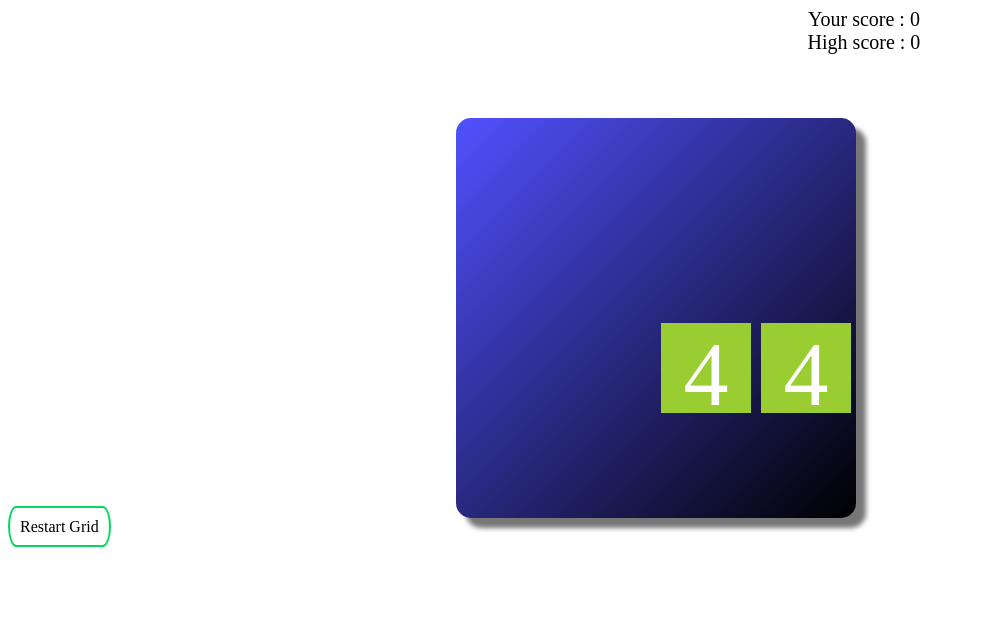
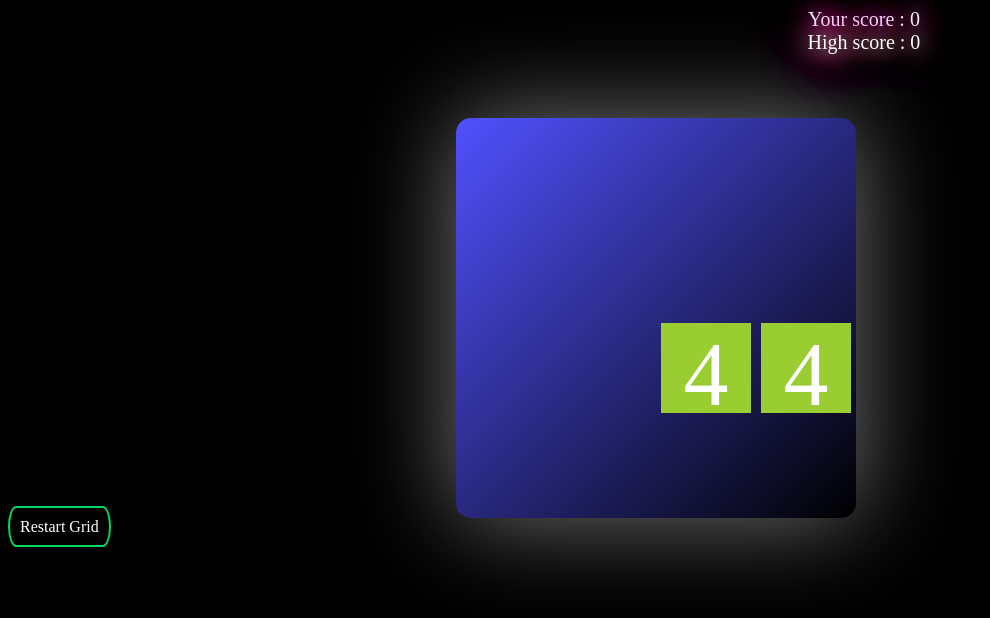
Before and after one commit to cpuspak/2048Game, a plain HTML site: page index.html in a window 1280 px wide. Shown: the whole page, without its empty margins (0-990 px from the left). Drawn offline with Linux system fonts and the light colour scheme.

Commit message:
added glow and black background

```diff
--- a/index.html
+++ b/index.html
@@ -7,8 +7,8 @@
     </head>
     <body>
         <div class="centeredComponent">
-            <div class = "child" id = "currentScore"></div>
-            <div class="child" id = "highestScore"></div>
+            <div class = "child glow" id = "currentScore"></div>
+            <div class="child glow" id = "highestScore"></div>
             <div class = "child" id = "root"></div>
         </div>
         <div id="popup1" class="overlay">
--- a/style.css
+++ b/style.css
@@ -1,9 +1,13 @@
+body {
+  background-color: black;
+}
+
 #root {
     width: 400px;
     height: 400px;
     display: flex;
     flex-wrap: wrap;
-    box-shadow: 10px 10px 5px #777777;
+    box-shadow: 0px 0px 100px #777777;
     background-color: rgb(68, 68, 223); /* For browsers that do not support gradients */
     background-image: linear-gradient(to bottom right, rgb(81, 81, 255), black);
     border-radius: 15px;
@@ -177,8 +181,27 @@
     text-decoration: none;
     cursor: pointer;
     transition: all 0.3s ease-out;
+    color: white;
 
   }
   .restartbutton:hover {
     background: #06D85F;
   }
+
+  .glow {
+    font-size: 80px;
+    color: #fff;
+    text-align: center;
+    -webkit-animation: glow 1s ease-in-out infinite alternate;
+    -moz-animation: glow 1s ease-in-out infinite alternate;
+    animation: glow 1s ease-in-out infinite alternate;
+  }
+
+  @-webkit-keyframes glow {
+    from {
+      text-shadow: 0 0 10px #fff, 0 0 20px #fff, 0 0 30px #e60073, 0 0 40px #e60073, 0 0 50px #e60073, 0 0 60px #e60073, 0 0 70px #e60073;
+    }
+    to {
+      text-shadow: 0 0 20px #fff, 0 0 30px #ff4da6, 0 0 40px #ff4da6, 0 0 50px #ff4da6, 0 0 60px #ff4da6, 0 0 70px #ff4da6, 0 0 80px #ff4da6;
+    }
+  }
```
